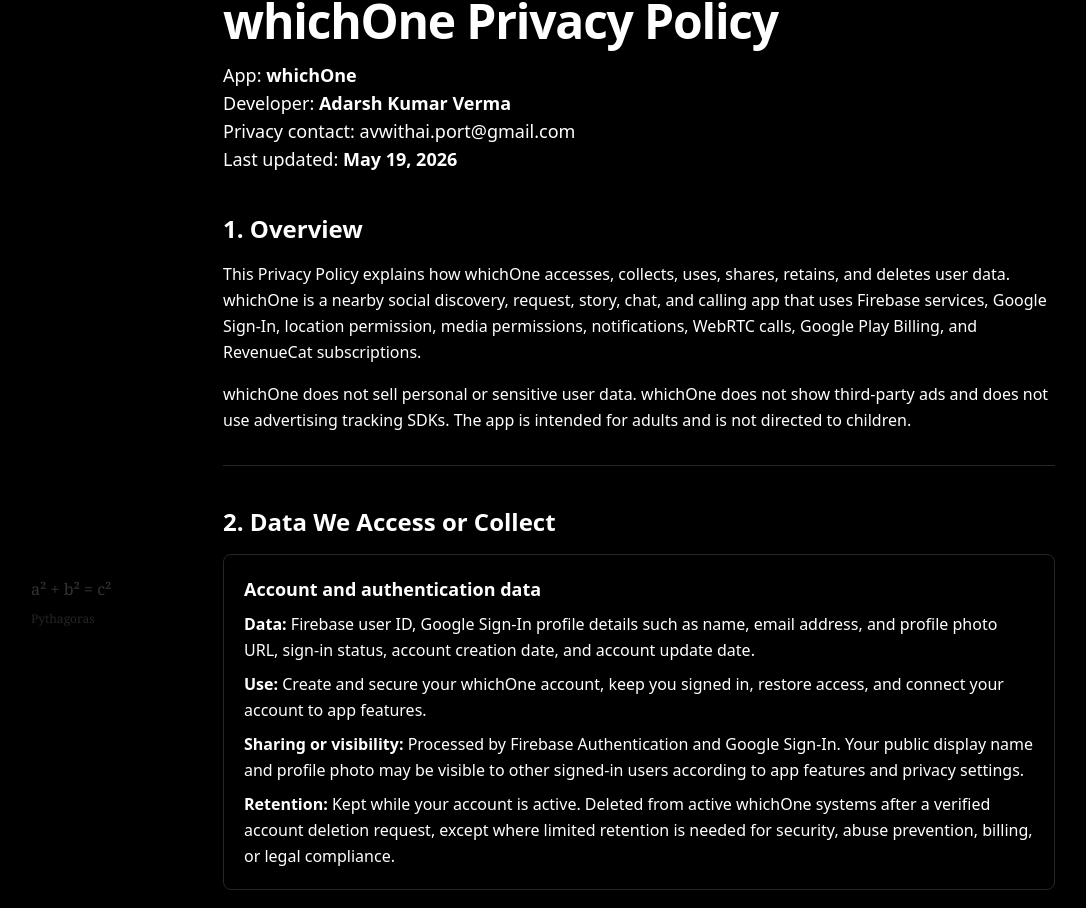
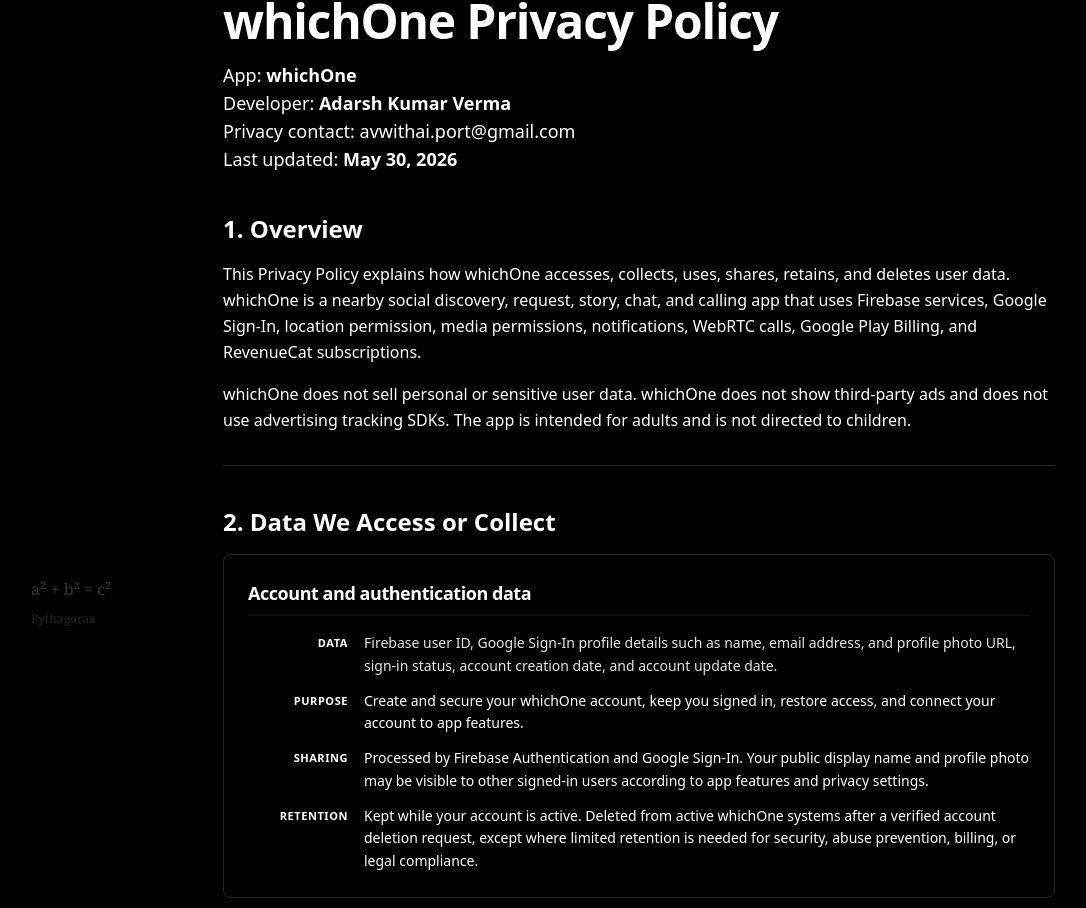
Before and after one commit to adarshvermaa/portfolio-site-nextjs, a Next.js app: page /whichone-privacy-policy in a window 1280 px wide. Shown: the part 139-1047 px from the top of the page, without its empty margins (1-1087 px from the left). Built offline with nearby package versions, Linux system fonts and the light colour scheme.

Commit message:
added new

```diff
--- a/app/whichone-data-deletion/page.tsx
+++ b/app/whichone-data-deletion/page.tsx
@@ -1,7 +1,7 @@
 import type { Metadata } from 'next';
 import Link from 'next/link';
 
-const lastUpdated = 'May 17, 2026';
+const lastUpdated = 'May 30, 2026';
 const privacyEmail = 'avwithai.port@gmail.com';
 const mailtoHref =
   'mailto:avwithai.port@gmail.com?subject=whichOne%20Data%20Deletion%20Request';
--- a/components/legal/whichone-child-safety-standards-content.tsx
+++ b/components/legal/whichone-child-safety-standards-content.tsx
@@ -1,7 +1,7 @@
 import type { ReactNode } from 'react';
 import Link from 'next/link';
 
-const lastUpdated = 'May 19, 2026';
+const lastUpdated = 'May 30, 2026';
 const childSafetyEmail = 'avwithai.port@gmail.com';
 
 function Section({
--- a/components/legal/whichone-privacy-policy-content.tsx
+++ b/components/legal/whichone-privacy-policy-content.tsx
@@ -1,7 +1,7 @@
 import type { ReactNode } from 'react';
 import Link from 'next/link';
 
-const lastUpdated = 'May 19, 2026';
+const lastUpdated = 'May 30, 2026';
 const privacyEmail = 'avwithai.port@gmail.com';
 
 const collectedData = [
@@ -26,6 +26,17 @@
       'Profile fields, photos, interests, designation, approximate distance, and active story previews may be visible to signed-in users when your visibility settings allow it.',
     retention:
       'Kept while your account is active. Profile photos and profile data are removed during account deletion. Some safety or audit metadata may be retained in limited form when needed to protect users or comply with obligations.',
+  },
+  {
+    category: 'Profile validation and limits',
+    details:
+      'Character and word count limitations on your display name (maximum 10 words) and bio description (maximum 30 words), and tag limits on custom interests (maximum 3 tags, with each interest tag restricted to a maximum of 5 words).',
+    purpose:
+      'Ensure a clean, readable, high-quality community, and prevent profile fields from being abused for spam or inappropriate content.',
+    sharing:
+      'Your display name, bio, and custom interests are visible to signed-in users as part of your public profile when visibility is enabled.',
+    retention:
+      'Retained while your profile is active, and removed from active systems upon account deletion.',
   },
   {
     category: 'Location and nearby visibility data',
@@ -63,7 +74,7 @@
   {
     category: 'Audio/video call and presence data',
     details:
-      'Online status, last seen time, typing indicators, call session IDs, caller/receiver IDs, call type, call status, call logs, WebRTC signaling data, and ICE candidates. Live microphone and camera streams are used for calls.',
+      'Online status, last seen time, typing indicators, call session IDs, caller/receiver IDs, call type, call status, call logs, WebRTC signaling data, ICE candidates, live microphone/camera streams, foreground calling service state, full-screen incoming call intents, audio routing/bluetooth headset state, and phone vibration control.',
     purpose:
       'Show presence, support typing indicators, connect audio/video calls, display incoming call notifications, and log missed/ended calls.',
     sharing:
@@ -213,20 +224,26 @@
         <Section title="2. Data We Access or Collect">
           <div className="space-y-5">
             {collectedData.map((item) => (
-              <article key={item.category} className="rounded-lg border border-border bg-muted/30 p-5">
-                <h3 className="text-lg font-semibold text-foreground">{item.category}</h3>
-                <p className="mt-2">
-                  <strong>Data:</strong> {item.details}
-                </p>
-                <p className="mt-2">
-                  <strong>Use:</strong> {item.purpose}
-                </p>
-                <p className="mt-2">
-                  <strong>Sharing or visibility:</strong> {item.sharing}
-                </p>
-                <p className="mt-2">
-                  <strong>Retention:</strong> {item.retention}
-                </p>
+              <article key={item.category} className="rounded-lg border border-border bg-muted/30 p-6 shadow-sm backdrop-blur-xs">
+                <h3 className="text-lg font-bold text-foreground tracking-tight border-b border-border/50 pb-2 mb-4">{item.category}</h3>
+                <div className="space-y-3 text-sm leading-relaxed">
+                  <div className="grid grid-cols-1 md:grid-cols-[100px_1fr] gap-x-4 gap-y-1">
+                    <span className="text-[11px] font-bold text-muted-foreground uppercase tracking-wider self-start md:text-right pt-0.5">Data</span>
+                    <span className="text-foreground/90">{item.details}</span>
+                  </div>
+                  <div className="grid grid-cols-1 md:grid-cols-[100px_1fr] gap-x-4 gap-y-1">
+                    <span className="text-[11px] font-bold text-muted-foreground uppercase tracking-wider self-start md:text-right pt-0.5">Purpose</span>
+                    <span>{item.purpose}</span>
+                  </div>
+                  <div className="grid grid-cols-1 md:grid-cols-[100px_1fr] gap-x-4 gap-y-1">
+                    <span className="text-[11px] font-bold text-muted-foreground uppercase tracking-wider self-start md:text-right pt-0.5">Sharing</span>
+                    <span>{item.sharing}</span>
+                  </div>
+                  <div className="grid grid-cols-1 md:grid-cols-[100px_1fr] gap-x-4 gap-y-1">
+                    <span className="text-[11px] font-bold text-muted-foreground uppercase tracking-wider self-start md:text-right pt-0.5">Retention</span>
+                    <span>{item.retention}</span>
+                  </div>
+                </div>
               </article>
             ))}
           </div>
```
